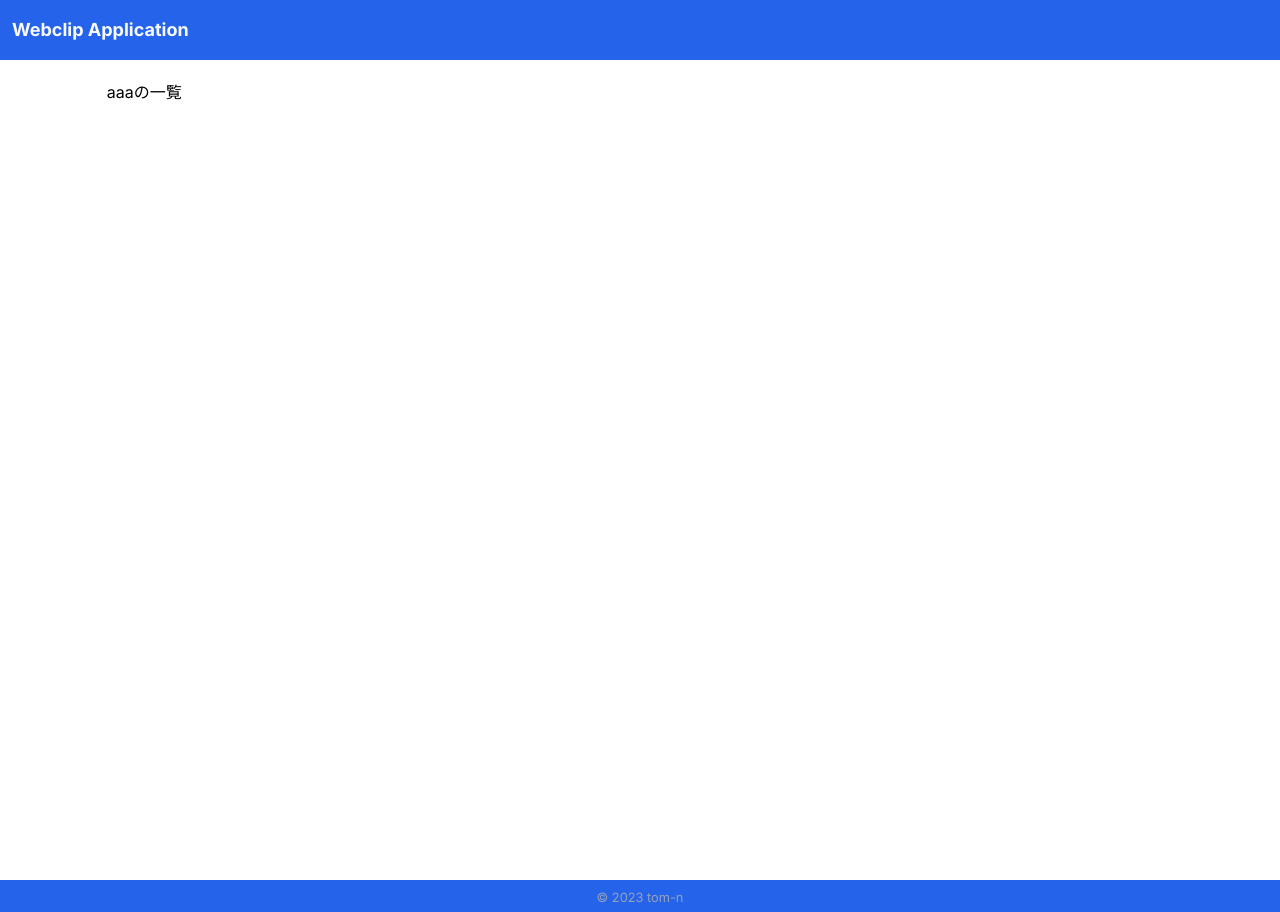
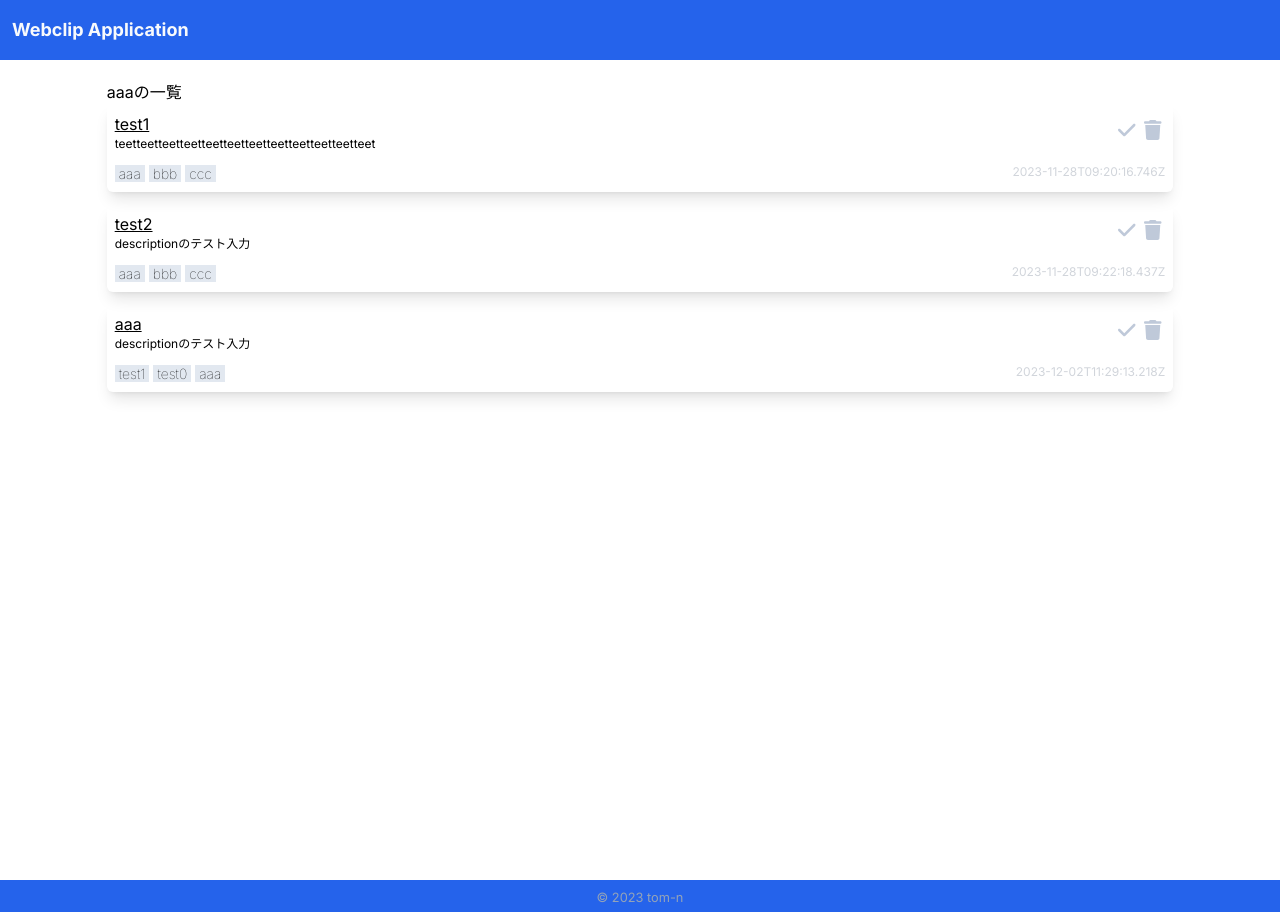
Before and after one commit to tomya-n/webclip-app, a Next.js app: page /tags/aaa in a window 1280 px wide. Built offline with nearby package versions, Linux system fonts and the light colour scheme; data requests are answered from the project's data file.

Commit message:
タグごとのリスト表示に対応

```diff
--- a/app/tags/[tag]/page.tsx
+++ b/app/tags/[tag]/page.tsx
@@ -1,7 +1,26 @@
-export default function Home({ params }: { params: { tag: string } }) {
+import ClipItem from "../../components/ClipItem";
+import { ClipData } from "../../@types/index.d";
+
+export default async function Home({ params }: { params: { tag: string } }) {
+  const resClipData = await fetch(`http://localhost:5555/clipData`, {
+    cache: "no-cache",
+  });
+  const clipData = await resClipData.json();
+  const filterClipData: ClipData[] = [];
+  clipData.filter((clip) => (clip.tags.includes(params.tag) ? filterClipData.push(clip) : null));
+  // const res = await fetch(`http://localhost:5555/tags/${params.tag}`, {
+  //   cache: "no-cache",
+  // });
+
+  console.log(clipData);
+  console.log(filterClipData);
+
   return (
     <>
       <div>{params.tag}の一覧</div>
+      <ul className="basis-11/12">
+        <ClipItem clipData={filterClipData} />
+      </ul>
     </>
   );
 }
--- a/db.json
+++ b/db.json
@@ -37,6 +37,32 @@
       "bookmarked": false,
       "createdAt": "2023-12-02T10:57:07.436Z",
       "id": 3
+    },
+    {
+      "title": "aaa",
+      "url": "https://zenn.dev/",
+      "description": "descriptionのテスト入力",
+      "tags": [
+        "test1",
+        "test0",
+        "aaa"
+      ],
+      "bookmarked": false,
+      "createdAt": "2023-12-02T11:29:13.218Z",
+      "id": 4
+    },
+    {
+      "title": "bbb",
+      "url": "https://zenn.dev/",
+      "description": "teetteetteetteetteetteetteetteetteetteetteetteet",
+      "tags": [
+        "ddd",
+        "eee",
+        "fff"
+      ],
+      "bookmarked": false,
+      "createdAt": "2023-12-02T11:30:32.505Z",
+      "id": 5
     }
   ],
   "tags": [
```
